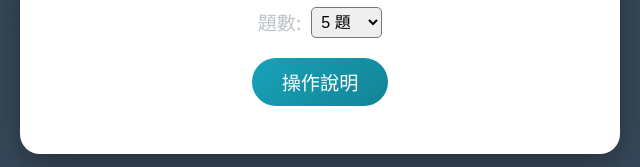
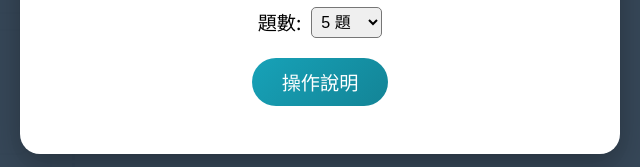
Before and after one commit to Rex-1993/Rex-1993.github.io, a plain HTML site: page index.html in a window 1280 px wide. Shown: the part 503-670 px from the top of the page, 320-960 px from the left. Drawn offline with Linux system fonts and the light colour scheme.

Commit message:
Add files via upload

```diff
--- a/style.css
+++ b/style.css
@@ -595,7 +595,7 @@ main {
   justify-content: center;
   gap: 10px;
   font-size: 1.2rem;
-  color: #bdc3c7;
+  color: black;
 }
 
 .difficulty-select select {
```
